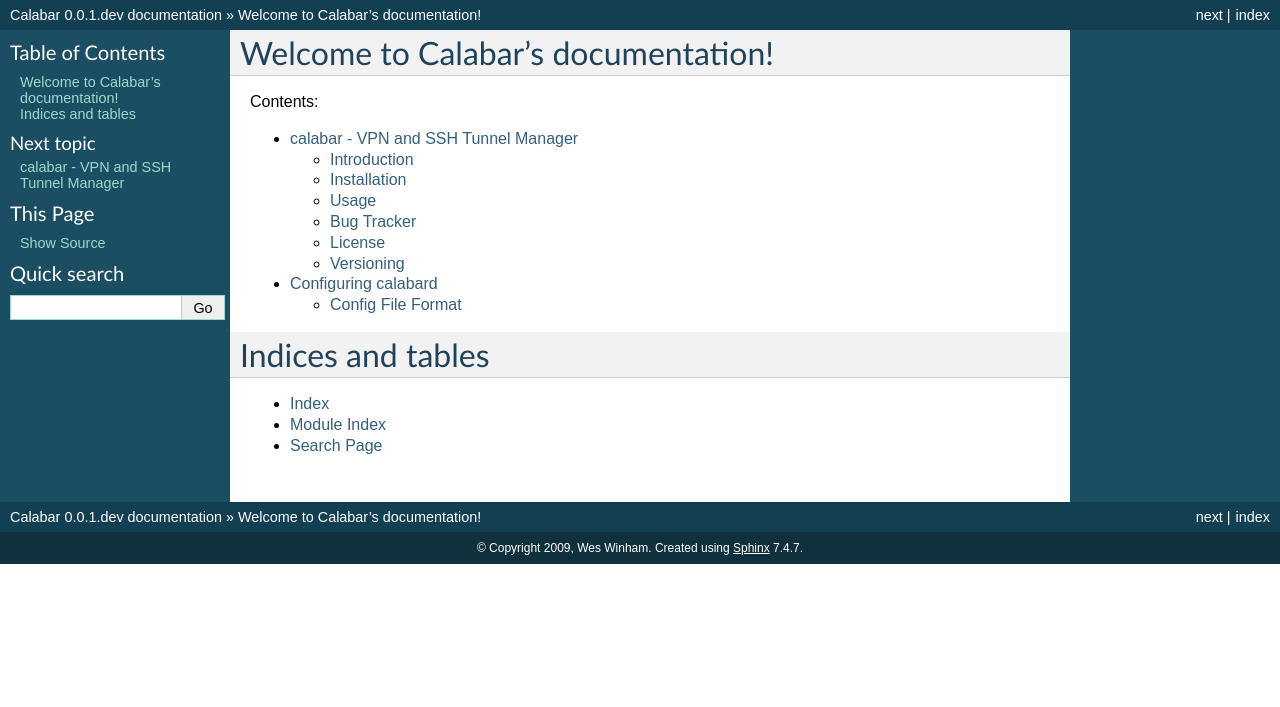
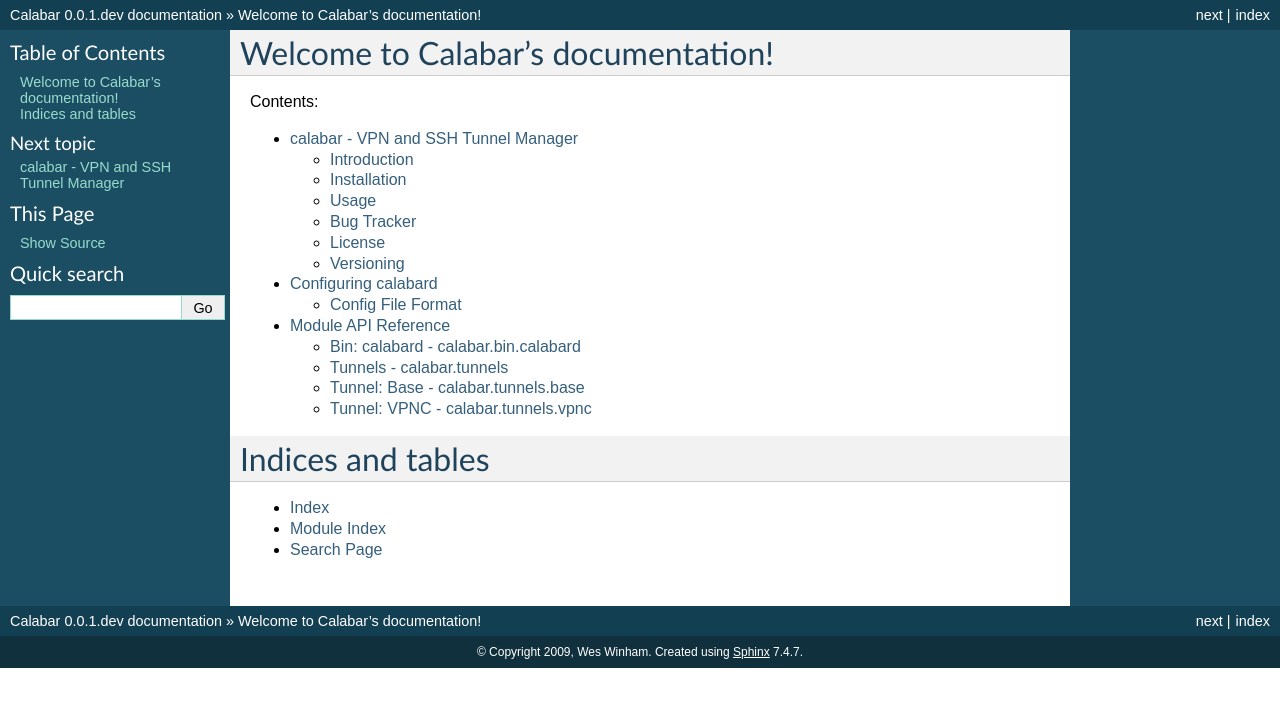
Before and after one commit to winhamwr/calabar, a Sphinx documentation site: the page built from docs/index.rst, in a window 1280 px wide. Shown: the top 707 px of the page. Built offline with Sphinx 7.4.7, drawn with Linux system fonts in a browser that asks for light colours.

Commit message:
Added autodoc module documentation for existing modules and added a helper script to find modules that aren't auto-docced.

```diff
--- a/docs/index.rst
+++ b/docs/index.rst
@@ -13,6 +13,7 @@
 
    introduction
    configuration
+   reference/index
 
 
 Indices and tables
--- /dev/null
+++ b/docs/reference/calabar.bin.calabard.rst
@@ -0,0 +1,8 @@
+=======================================
+Bin: calabard - calabar.bin.calabard
+=======================================
+
+.. currentmodule:: calabar.bin.calabard
+
+.. automodule:: calabar.bin.calabard
+    :members:
--- /dev/null
+++ b/docs/reference/calabar.tunnels.base.rst
@@ -0,0 +1,8 @@
+=======================================
+Tunnel: Base - calabar.tunnels.base
+=======================================
+
+.. currentmodule:: calabar.tunnels.base
+
+.. automodule:: calabar.tunnels.base
+    :members:
--- /dev/null
+++ b/docs/reference/calabar.tunnels.rst
@@ -0,0 +1,8 @@
+=======================================
+Tunnels - calabar.tunnels
+=======================================
+
+.. currentmodule:: calabar.tunnels
+
+.. automodule:: calabar.tunnels
+    :members:
--- /dev/null
+++ b/docs/reference/calabar.tunnels.vpnc.rst
@@ -0,0 +1,8 @@
+=======================================
+Tunnel: VPNC - calabar.tunnels.vpnc
+=======================================
+
+.. currentmodule:: calabar.tunnels.vpnc
+
+.. automodule:: calabar.tunnels.vpnc
+    :members:
--- /dev/null
+++ b/docs/reference/index.rst
@@ -0,0 +1,14 @@
+===========================
+ Module API Reference
+===========================
+
+:Release: |version|
+:Date: |today|
+
+.. toctree::
+    :maxdepth: 2
+
+    calabar.bin.calabard
+    calabar.tunnels
+    calabar.tunnels.base
+    calabar.tunnels.vpnc
```
Also changed, not shown: 1 other file.
